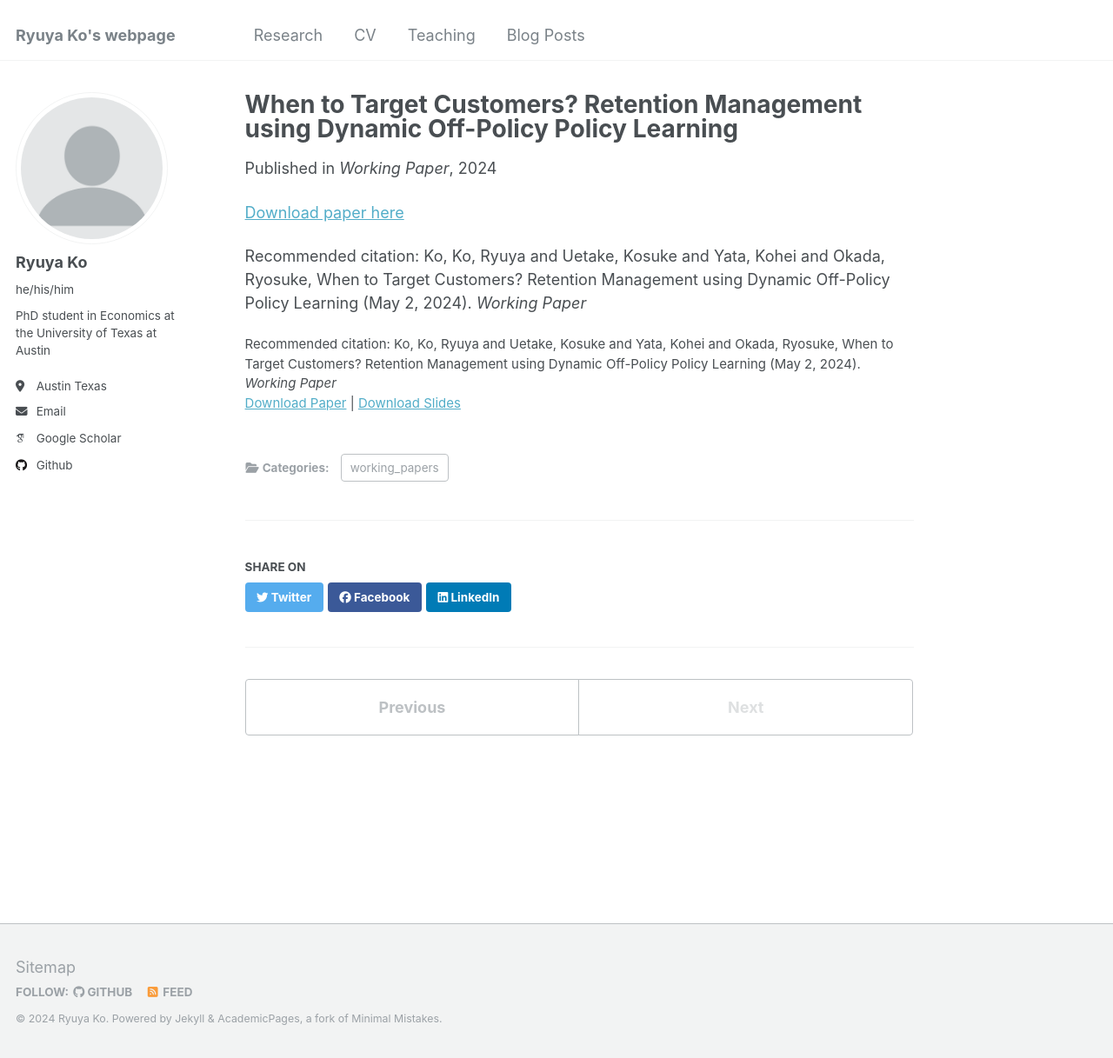
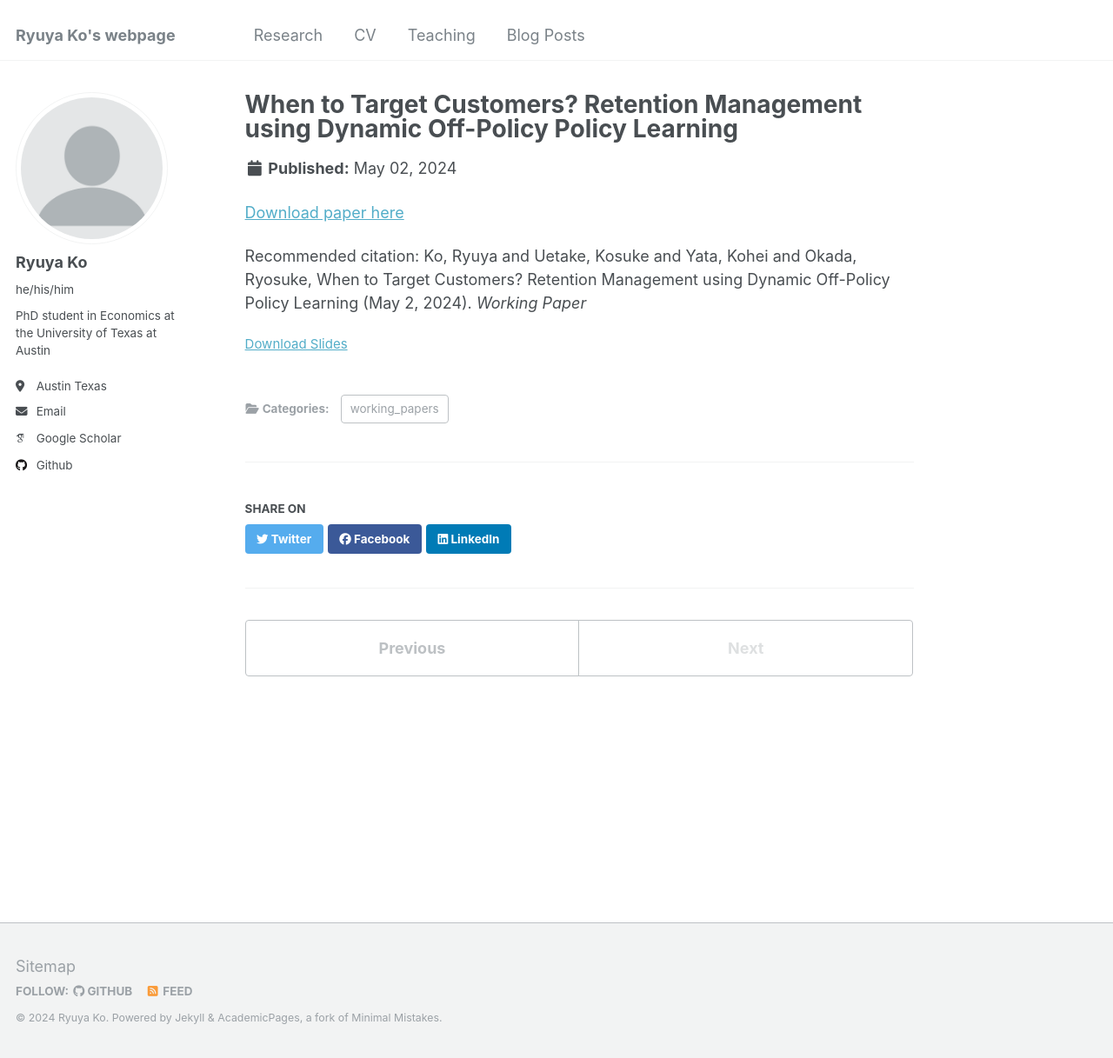
Before and after one commit to ryuya-ko/ryuya-ko.github.io, a Jekyll site: the page built from _publications/2024-05-02-optimal_targeting.md, in a window 1280 px wide and 1217 px high. Shown: the whole window at 87% size. Built offline with Jekyll 4.4.1, drawn with Linux system fonts in a browser that asks for light colours; some web fonts are replaced.

Commit message:
adjusting venues and citations

```diff
--- a/_publications/2024-05-02-optimal_targeting.md
+++ b/_publications/2024-05-02-optimal_targeting.md
@@ -4,13 +4,13 @@ collection: publications
 category: working_papers
 permalink: /publication/2024-05-02-optimal_targeting
 date: 2024-05-02
-venue: 'Working Paper'
+# venue: 'Working Paper'
 slidesurl: 'http://academicpages.github.io/files/slides1.pdf'
 paperurl: 'http://ryuya-ko.github.io/files/optimal_targeting.pdf'
-citation: 'Ko,  Ko, Ryuya and Uetake, Kosuke and Yata, Kohei and Okada, Ryosuke, When to Target Customers? Retention Management using Dynamic Off-Policy Policy Learning (May 2, 2024). <i>Working Paper</i>'
+# citation: 'Ko,  Ko, Ryuya and Uetake, Kosuke and Yata, Kohei and Okada, Ryosuke, When to Target Customers? Retention Management using Dynamic Off-Policy Policy Learning (May 2, 2024). <i>Working Paper</i>'
 ---
 <!-- [Download slides here](http://academicpages.github.io/files/slides1.pdf) -->
 
 [Download paper here](http://ryuya-ko.github.io/files/optimal_targeting.pdf)
 
-Recommended citation: Ko,  Ko, Ryuya and Uetake, Kosuke and Yata, Kohei and Okada, Ryosuke, When to Target Customers? Retention Management using Dynamic Off-Policy Policy Learning (May 2, 2024). <i>Working Paper</i>
+Recommended citation: Ko, Ryuya and Uetake, Kosuke and Yata, Kohei and Okada, Ryosuke, When to Target Customers? Retention Management using Dynamic Off-Policy Policy Learning (May 2, 2024). <i>Working Paper</i>
```
Also changed, not shown: _publications/2022-08-15-codeshare.md (+3 -3 lines), _publications/2023-12-30-cancellation_uncertainty.md (+2 -2 lines).
